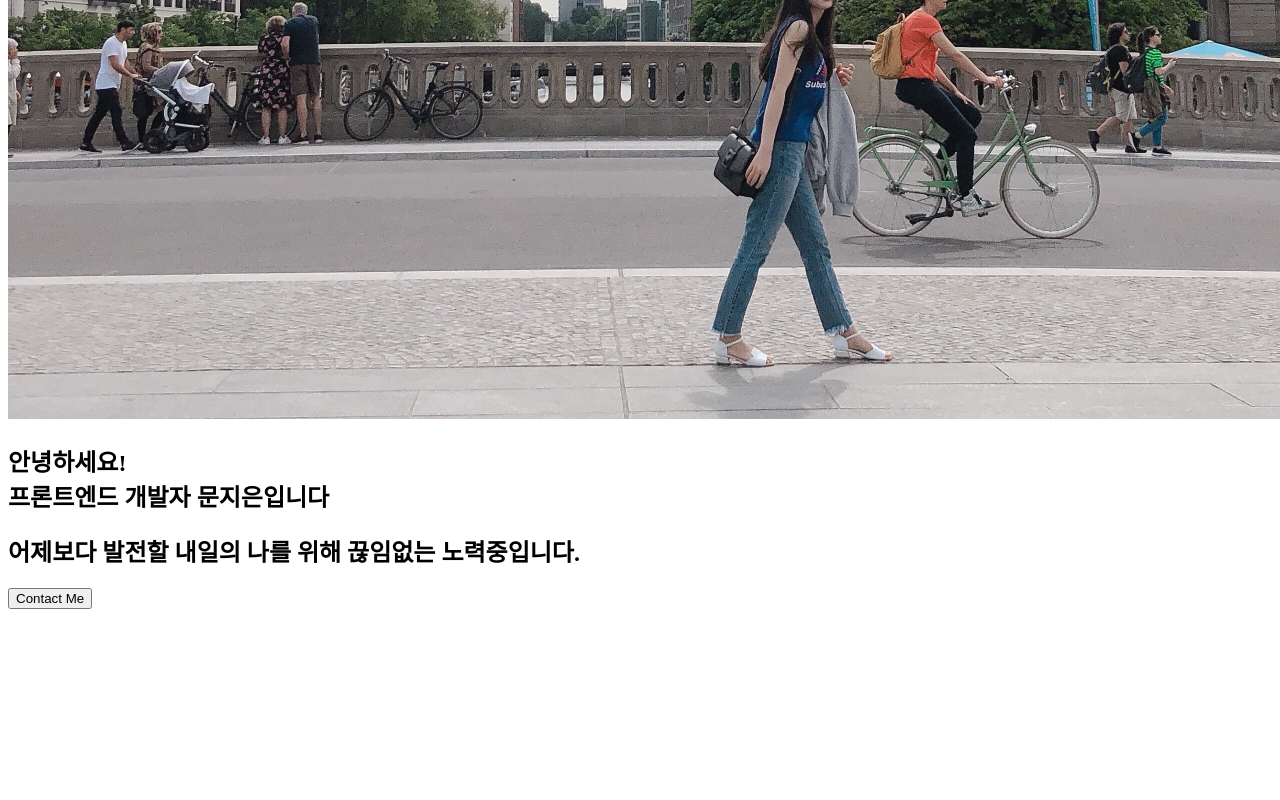
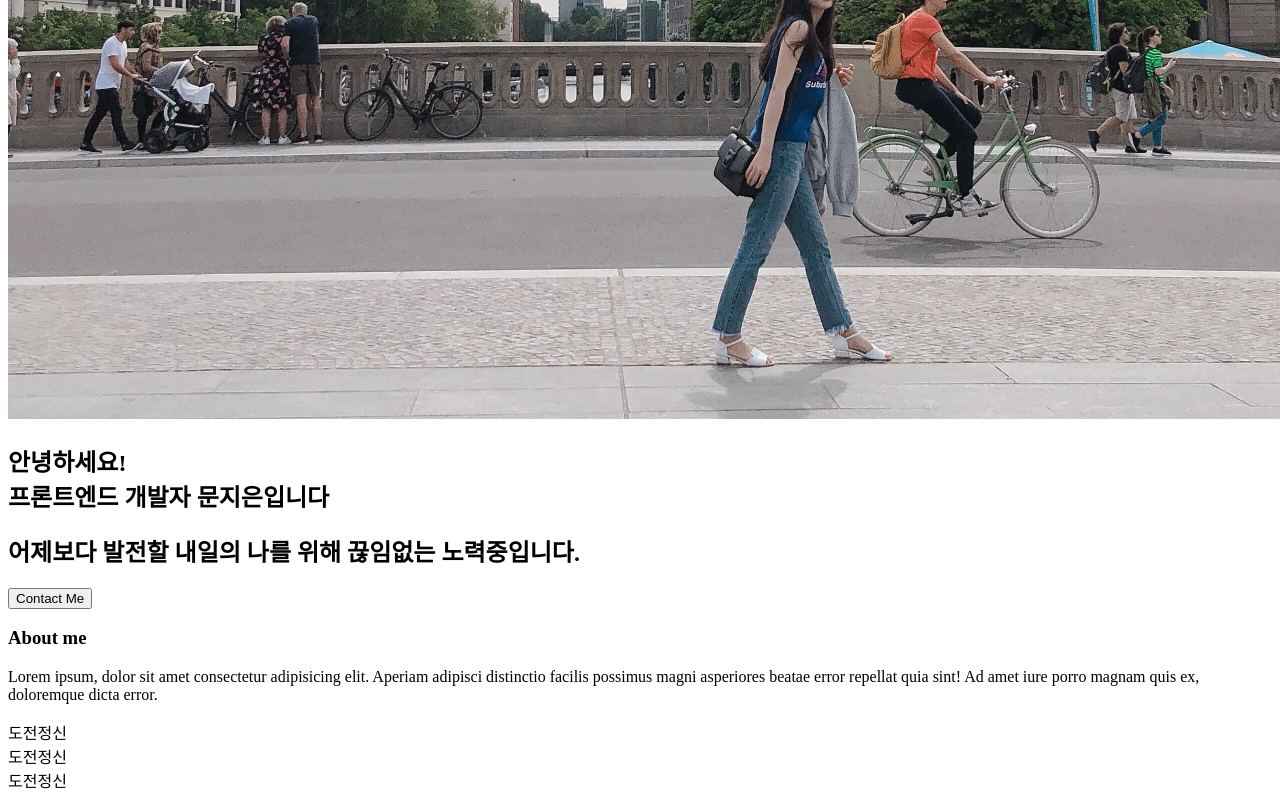
Before and after one commit to moonjieun/myrenewalportfolio, a plain HTML site: page index.html in a window 1280 px wide. Shown: the part 783-1583 px from the top of the page. Before the commit the page ends 1400 px from the top, so only its background shows below. Drawn offline with Linux system fonts and the light colour scheme.

Commit message:
about add

```diff
--- a/index.html
+++ b/index.html
@@ -25,7 +25,29 @@
         <h2 class="home_description">어제보다 발전할 내일의 나를 위해 끊임없는 노력중입니다.</h2>
         <button class="home_contact">Contact Me</button>
     <!-- About -->
-    <section id="about"></section>
+    <section id="about">
+        <h1>About me</h1>
+        <p>Lorem ipsum, dolor sit amet consectetur adipisicing elit. Aperiam adipisci distinctio facilis possimus
+         magni asperiores beatae error repellat quia sint! Ad amet iure porro magnam quis ex, doloremque dicta error.
+        </p>
+        <div class="about__symbolizes-me">
+            <div class="symbol-box">
+                <div class="symbol__icon"></div>
+                <div class="symbol__title">도전정신</div>
+                <div class="symbol__description"></div>
+            </div>
+            <div class="symbol-box">
+                <div class="symbol__icon"></div>
+                <div class="symbol__title">도전정신</div>
+                <div class="symbol__description"></div>
+            </div>
+            <div class="symbol-box">
+                <div class="symbol__icon"></div>
+                <div class="symbol__title">도전정신</div>
+                <div class="symbol__description"></div>
+            </div>
+        </div>
+    </section>
     <!-- Skills -->
     <section id="skills"></section>
     <!-- Work -->
```
